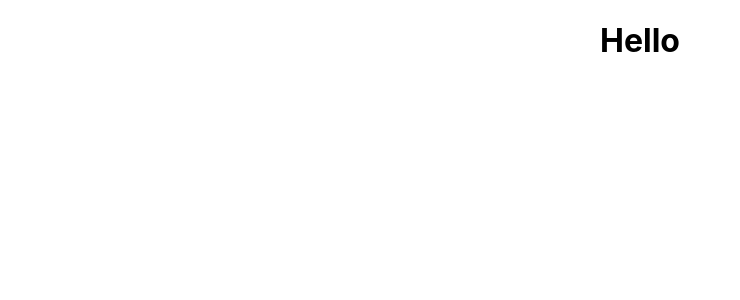
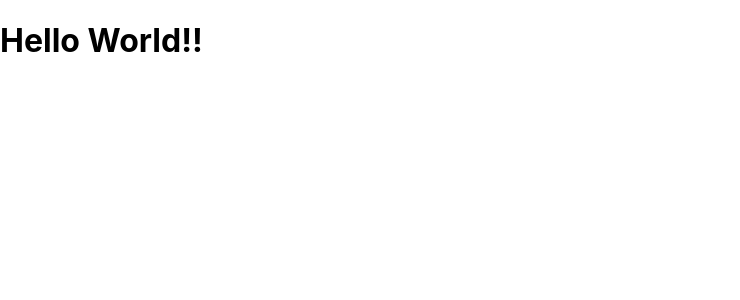
Before and after one commit to nsagias/react-class-and-function, a React (Create React App) app in the folder hybrid-app/: page / in a window 1280 px wide. Shown: the top 300 px of the page, without its empty margins (0-740 px from the left). Built offline with nearby package versions, Linux system fonts and the light colour scheme.

Commit message:
convert to basic hello world

```diff
--- a/hybrid-app/src/App.js
+++ b/hybrid-app/src/App.js
@@ -1,12 +1,14 @@
-import logo from './logo.svg';
+import React from "react";
 import './App.css';
 
-function App() {
-  return (
-    <div className="App">
-      <h1>Hello</h1>
-    </div>
-  );
+class App extends React.Component {
+  render() {
+    return (
+      <div>
+        <h1>Hello World!!</h1>
+      </div>
+    );
+  }
 }
 
 export default App;
```
